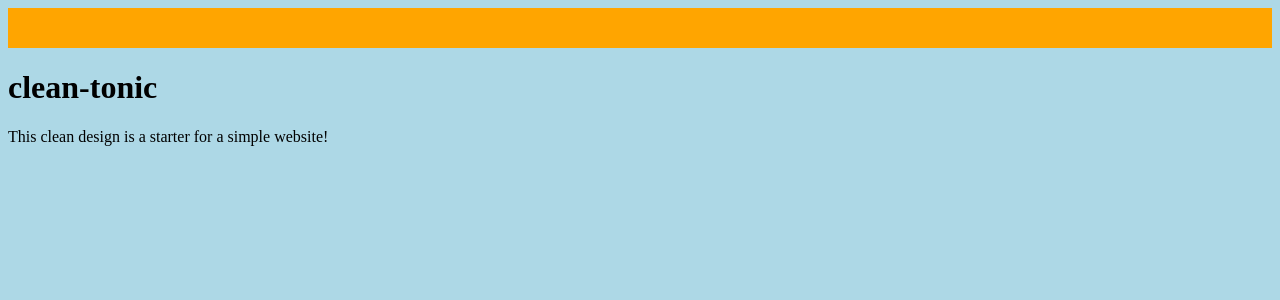
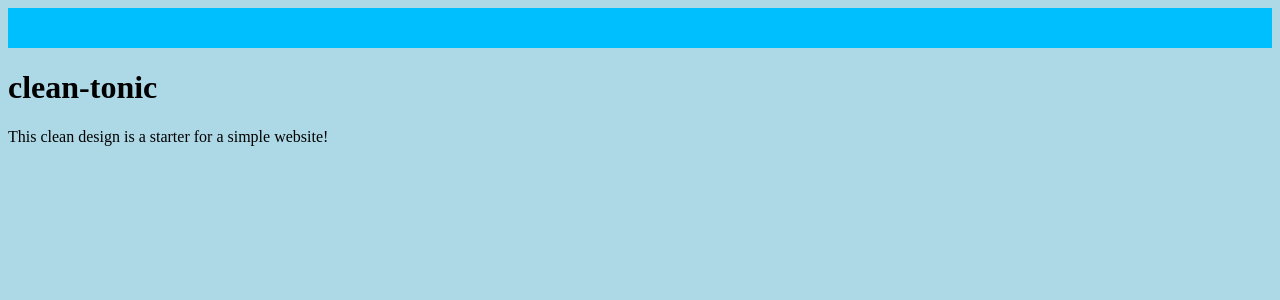
Before and after one commit to hippogriff101/tonic-starter-hc, a Jekyll site: the page built from index.md, in a window 1280 px wide. Shown: the top 300 px of the page. Built offline with Jekyll 4.4.1, drawn with Linux system fonts in a browser that asks for light colours.

Commit message:
Updated head.html

```diff
--- /dev/null
+++ b/_includes/head.html
@@ -0,0 +1,6 @@
+<head>
+    <title>{{ page.title }} | {{ site.title }}</title>
+
+    <meta charset="utf-8">
+    <meta name="viewport" content="width=device-width, initial-scale=1">
+  </head>
--- a/_layouts/default.html
+++ b/_layouts/default.html
@@ -1,11 +1,12 @@
 <html>
   <style>
     .banner {
-      background-color: orange;
+      background-color: #00bfff;
       padding: 20px;
     }
   </style>
-  <body style="background-color: lightblue;"></bodystyle>
+  {% include head.html %}
+  <body style="background-color: #add8e6;"></bodystyle>
     <div class="banner"></div>
     {{ content }}
   </body>
```
